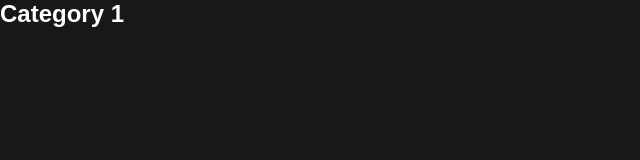
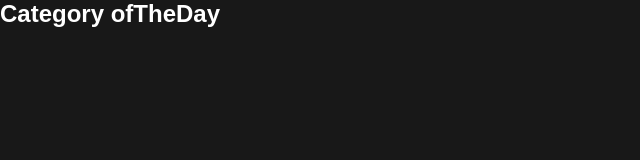
Before and after one commit to noizzer28/music_app, a React (Create React App) app: page /category/1 in a window 1280 px wide. Shown: the top 160 px of the page, without its empty margins (0-640 px from the left). Built offline with nearby package versions, Linux system fonts and the light colour scheme; a web font is replaced by a local one.

Commit message:
отображение имени плейлиста в категориях

```diff
--- a/src/pages/category/category.js
+++ b/src/pages/category/category.js
@@ -1,12 +1,13 @@
 import { useParams } from "react-router-dom"
-
+import { PLAYLISTS } from "../../components/sidebar/categories"
 
 export const Category = () => {
     const {id} = useParams()
 
+    const playlist = PLAYLISTS.find((playlist) => playlist.id === Number(id));
     return (
         <div>
-            <h2>Category {id}</h2>
+            <h2>Category {playlist.Playlist}</h2>
         </div>
     )
 }
```
